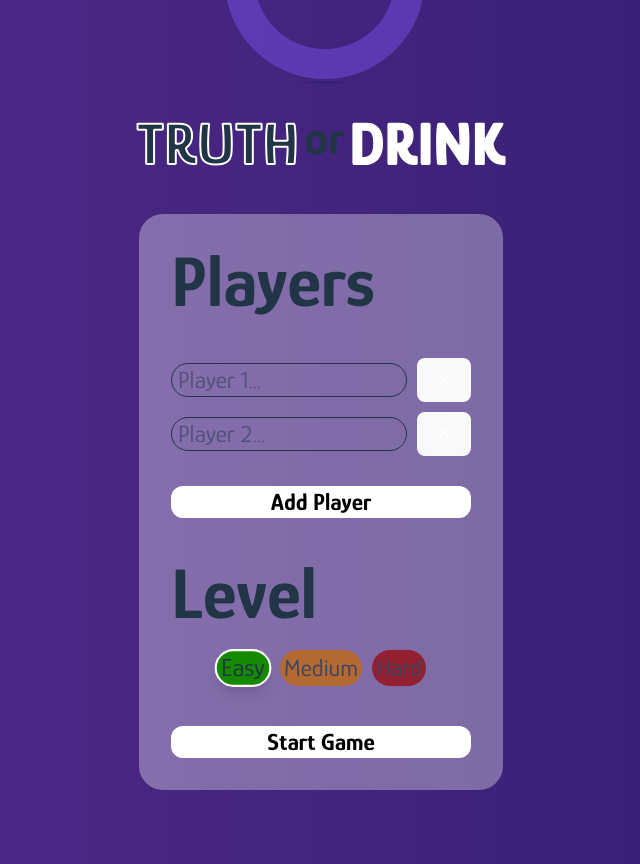
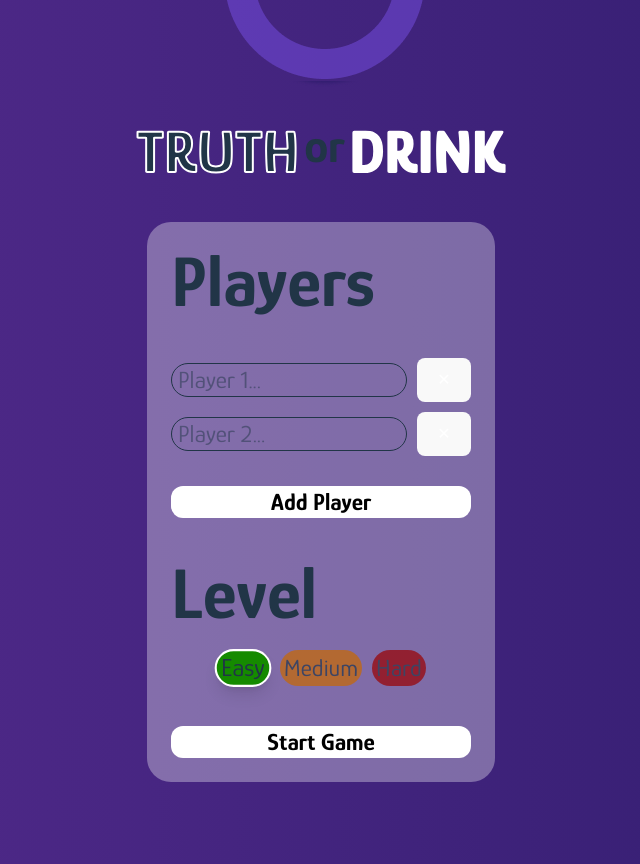
Before and after one commit to Marielaquintanarr/truth-or-drink, a React (Vite) app: page / in a window 1280 px wide. Shown: the whole page, without its empty margins (319-959 px from the left). Built offline with nearby package versions, Linux system fonts and the light colour scheme.

Commit message:
dimensions

```diff
--- a/src/pages/Homepage.tsx
+++ b/src/pages/Homepage.tsx
@@ -29,7 +29,7 @@ export default function Homepage() {
                         style={{ WebkitTextStroke: "2px white" }}>DRINK</p>
                 </div>
 
-                <div className="bg-white/33 pl-8 pt-8 pr-8 pb-8 rounded-3xl mt-10">
+                <div className="bg-white/33 pl-6 pt-6 pr-6 pb-6 rounded-3xl mt-10">
                     <p className="font-extrabold text-7xl ml-0 mb-10 mt-0 text-left">Players</p>
                     <div style={{display: "flex", flexDirection: "column", gap: "10px"}}>
                         {players.map((player) => (
```
